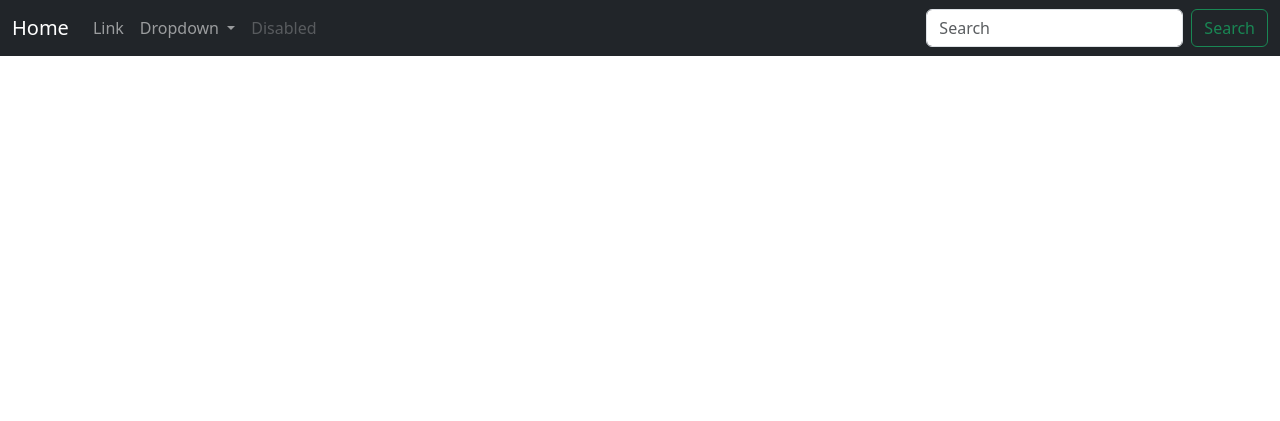
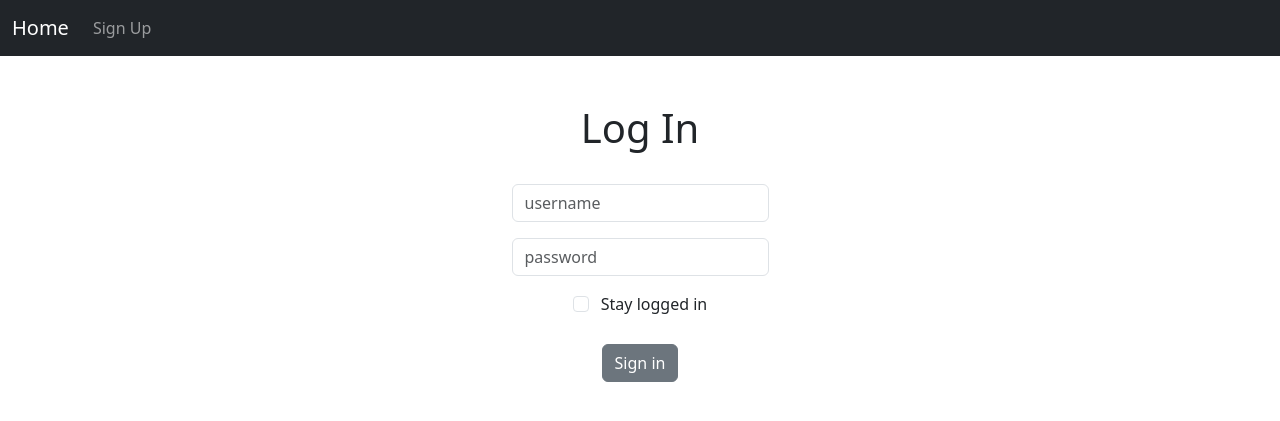
Before and after one commit to fondbcn/Djgo-CRM, a Django app: page / in a window 1280 px wide. Shown: the top 421 px of the page. Run offline with Django 4.2, Linux system fonts and the light colour scheme.

Commit message:
register and log in

```diff
--- a/website/templates/base.html
+++ b/website/templates/base.html
@@ -2,13 +2,24 @@
 <html>
    <head>
       <meta charset="utf-8">
+	  <meta name="viewport" content="width=device-width, initial-scale=1">
 	  <title>{%block title%}{%endblock%}</title>
 	  <link href="https://cdn.jsdelivr.net/npm/bootstrap@5.3.2/dist/css/bootstrap.min.css" rel="stylesheet" integrity="sha384-T3c6CoIi6uLrA9TneNEoa7RxnatzjcDSCmG1MXxSR1GAsXEV/Dwwykc2MPK8M2HN" crossorigin="anonymous">
    </head>
    <body>
       {%include 'navbar.html'%}
+	  <div class="container">
+	     {%if messages%}
+		    {%for message in messages%}
+			   <div class="mt-3 alert alert-warning alert-dismissible fade show" role="alert">
+			      {{message}}
+                  <button type="button" class="btn-close" data-bs-dismiss="alert" aria-label="Close"></button>
+               </div>
+			{%endfor%}
+		 {%endif%}
 	  {%block content%}
 	  {%endblock%}
+	  </div>
       <script src="https://cdn.jsdelivr.net/npm/bootstrap@5.3.2/dist/js/bootstrap.bundle.min.js" integrity="sha384-C6RzsynM9kWDrMNeT87bh95OGNyZPhcTNXj1NW7RuBCsyN/o0jlpcV8Qyq46cDfL" crossorigin="anonymous"></script>
    </body>
 </html>
--- a/website/templates/navbar.html
+++ b/website/templates/navbar.html
@@ -6,28 +6,17 @@
     </button>
     <div class="collapse navbar-collapse" id="navbarSupportedContent">
       <ul class="navbar-nav me-auto mb-2 mb-lg-0">
-        <li class="nav-item">
-          <a class="nav-link" href="#">Link</a>
-        </li>
-        <li class="nav-item dropdown">
-          <a class="nav-link dropdown-toggle" href="#" role="button" data-bs-toggle="dropdown" aria-expanded="false">
-            Dropdown
-          </a>
-          <ul class="dropdown-menu">
-            <li><a class="dropdown-item" href="#">Action</a></li>
-            <li><a class="dropdown-item" href="#">Another action</a></li>
-            <li><hr class="dropdown-divider"></li>
-            <li><a class="dropdown-item" href="#">Something else here</a></li>
-          </ul>
-        </li>
-        <li class="nav-item">
-          <a class="nav-link disabled" aria-disabled="true">Disabled</a>
-        </li>
+        {%if not user.is_authenticated%}
+		   <li class="nav-item">
+             <a class="nav-link" href="{%url 'website:signup'%}">Sign Up</a>
+           </li>
+		{%endif%}
+		{%if user.is_authenticated%}
+		   <li class="nav-item">
+             <a class="nav-link" href="{%url 'website:logout'%}">Log Out</a>
+           </li>
+		{%endif%}
       </ul>
-      <form class="d-flex" role="search">
-        <input class="form-control me-2" type="search" placeholder="Search" aria-label="Search">
-        <button class="btn btn-outline-success" type="submit">Search</button>
-      </form>
     </div>
   </div>
 </nav>
--- a/website/templates/website/home.html
+++ b/website/templates/website/home.html
@@ -1,4 +1,32 @@
 {%extends 'base.html'%}
 {%block title%}Home Page{%endblock%}
 {%block content%}
+<div class="d-flex flex-column align-items-center">
+   {%if not user.is_authenticated%}
+   <div class="mt-5"><h1>Log In</h1>
+   <br/>
+   </div>
+   <form method="POST" action="{%url 'website:home'%}">
+      {%csrf_token%}
+      <div class="mb-3">
+         <input type="text" class="form-control" name="username" placeholder="username">
+      </div>
+      <div class="mb-3">
+         <input type="password" class="form-control" name="password" placeholder="password">
+      </div>
+      <div class="d-flex justify-content-center">
+         <div class="mb-1 form-check ">
+            <input type="checkbox" class="form-check-input" id="exampleCheck1" name="stat_logged">
+            <label class="form-check-label ms-1" for="exampleCheck1">Stay logged in</label>
+         </div>
+	  </div>
+      <br>
+      <div class="d-flex justify-content-center">
+		 <button type="submit" class="btn btn-secondary">Sign in</button>
+	  </div>
+   </form>
+   {%else%}
+   <div class="d-flex justify-content-center"><h3>#To be replaced ...</h3></div>
+   {%endif%}
+</div>
 {%endblock%}
--- a/website/urls.py
+++ b/website/urls.py
@@ -4,4 +4,6 @@ from . import views
 app_name="website"
 urlpatterns = [
     path('',views.home,name="home"),
+    path('logout/',views.logout_r,name="logout"),
+    path('signup/',views.signup,name="signup"),
 ]
--- a/website/views.py
+++ b/website/views.py
@@ -1,5 +1,42 @@
-from django.shortcuts import render
-#from  import
+from django.shortcuts import render,redirect
+from django.contrib.auth import login,logout,authenticate
+from django.contrib import messages
+from .forms import SignupForm
+from django.contrib import messages
 
 def home(request):
-    return render(request,'website/home.html',{})
+    if request.method=="POST":
+        user_name=request.POST["username"]
+        pass_word=request.POST["password"]
+        stay_logged = request.POST.get("stay_logged", "off")
+        user=authenticate(request,username=user_name,password=pass_word)
+        if user is not None:
+            login(request,user)
+            if stay_logged == "on":
+                request.session.set_expiry(1209600)
+
+            messages.success(request,"Welcome User")
+            return redirect('website:home')
+        else:
+            messages.success(request,"Please enter valid infos!")
+            return redirect('website:home')
+    else:
+        return render(request,'website/home.html',{})
+
+def logout_r(request):
+    logout(request)
+    messages.success(request,"Trig essed")
+    return redirect('website:home')
+
+def signup(request):
+    if request.method=="POST":
+        form=SignupForm(request.POST)
+        if form.is_valid():
+            form.save()
+            return redirect('website:home')
+    else:
+        form=SignupForm()
+        return render(request,'website/signup.html',{'form':form})
+    return render(request,'website/signup.html',{
+       'form':form
+    })
```
Also changed, not shown: website/forms.py (added, +29 -0 lines), website/templates/website/signup.html (added, +55 -0 lines), 2 other files.
